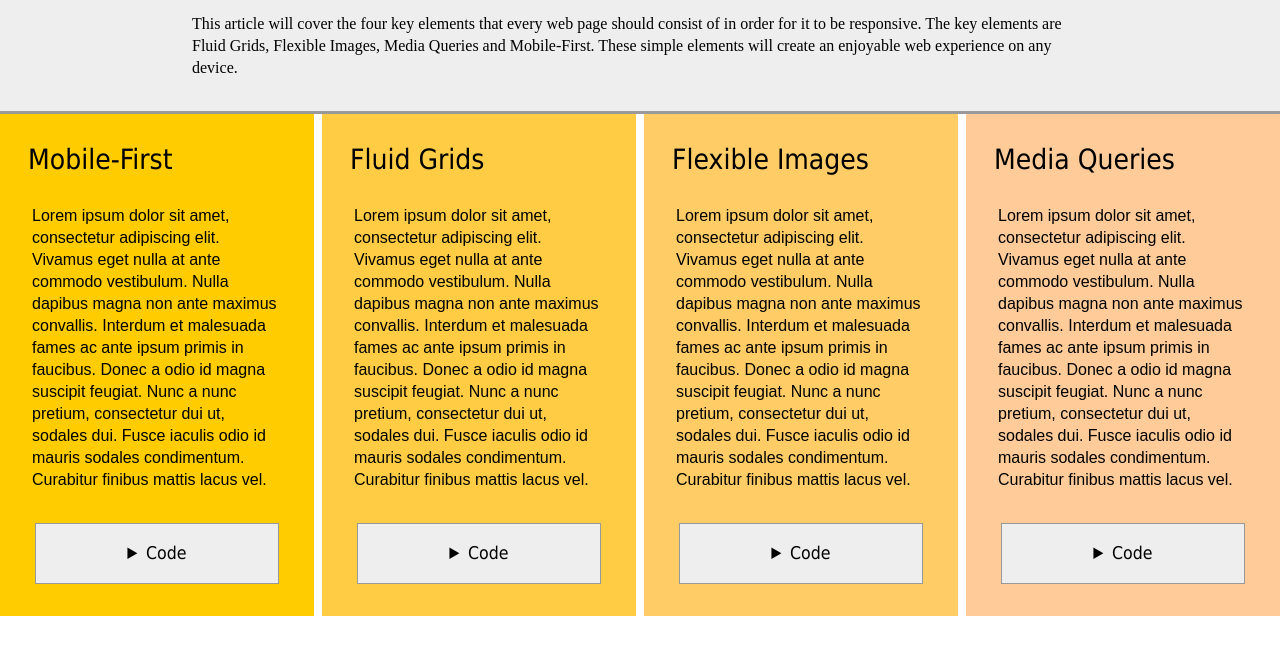
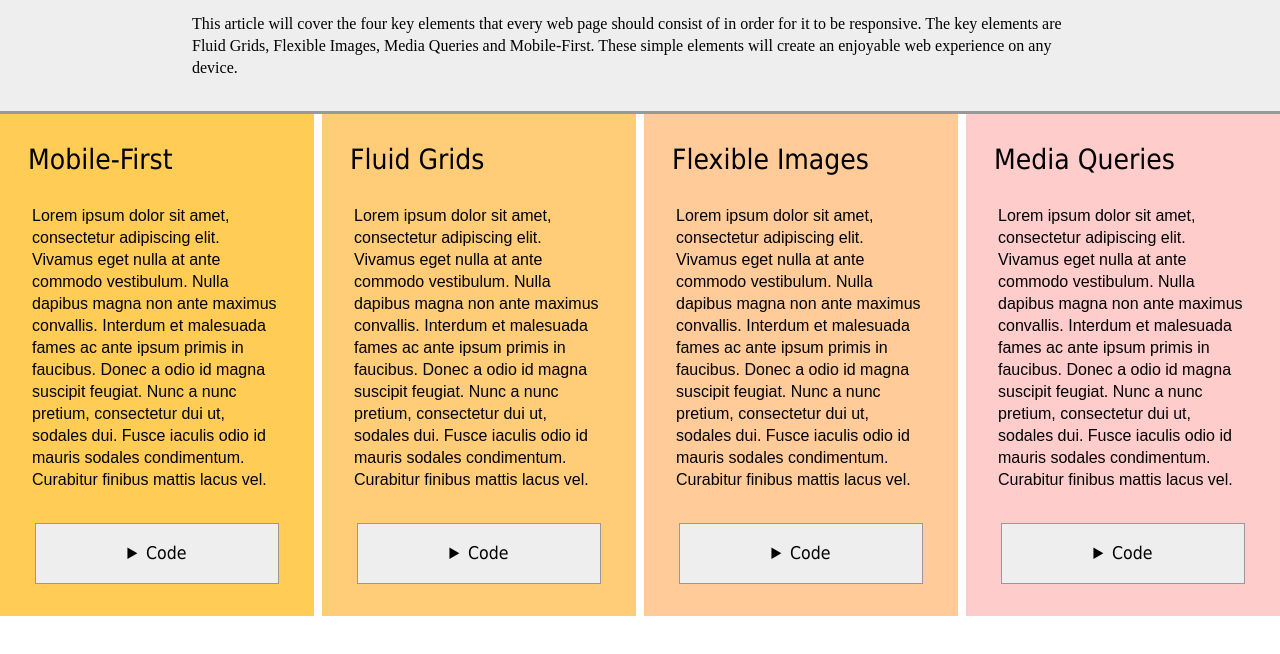
Before and after one commit to philrossi/keyelements, a plain HTML site: page index.html in a window 1280 px wide. Shown: the part 72-726 px from the top of the page. Drawn offline with Linux system fonts and the light colour scheme.

Commit message:
update #1
changed the background-color for the <li>

```diff
--- a/css/screen.css
+++ b/css/screen.css
@@ -12,19 +12,19 @@ display: block;
 
 /*main section - mobile first*/
 .mobilefirst {
-background-color: #fc0;
+background-color: #fc5;
 }
 /*main section - fluid grids */
 .fluidgrid {
-background-color: #fc4;
+background-color: #fc7;
 }
 /*main section - flexible img*/
 .flexibleimg {
-background-color: #fc6;
+background-color: #fc9;
 }
 /*main section - media queries*/
 .mediaqueries {
-background-color: #fc9;
+background-color: #fcc;
 }
 
 
```
